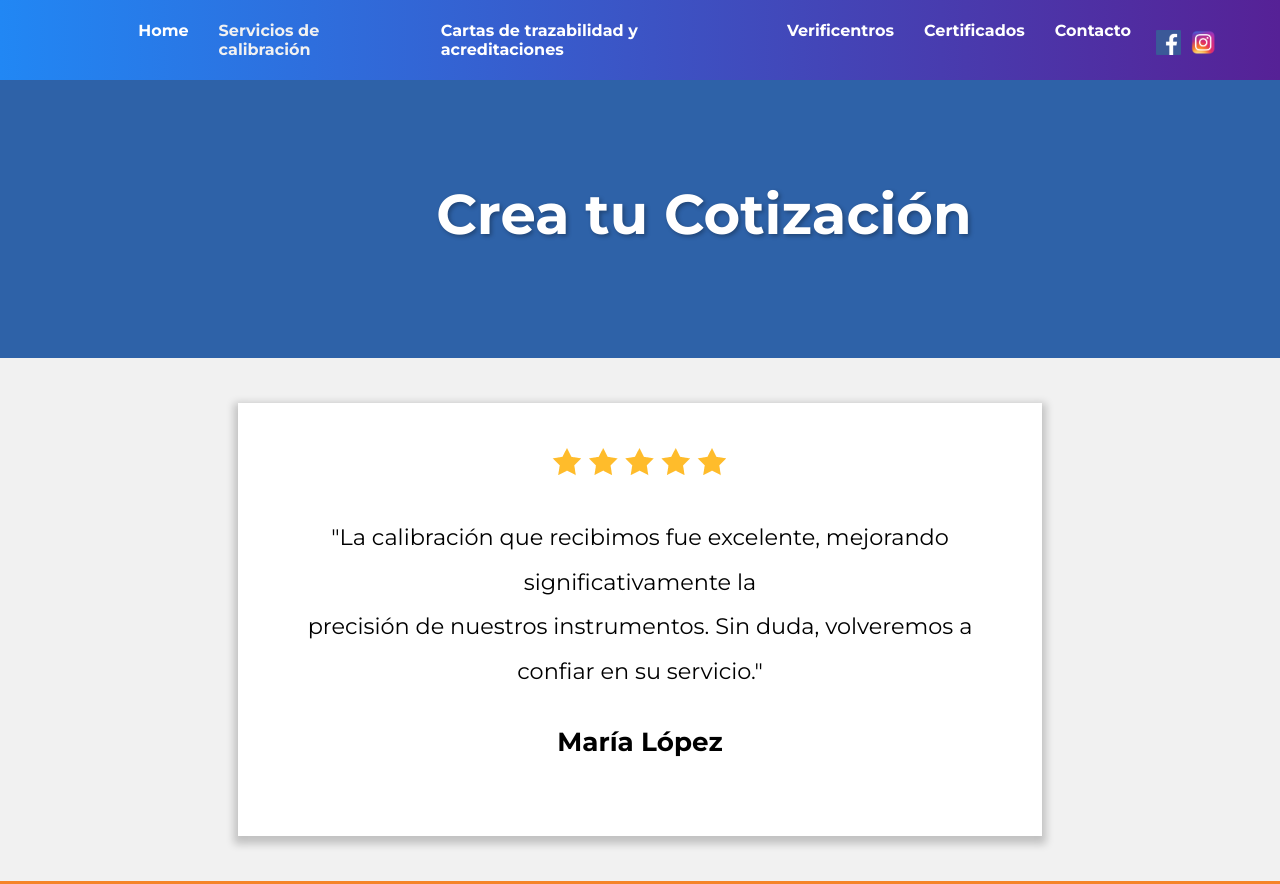
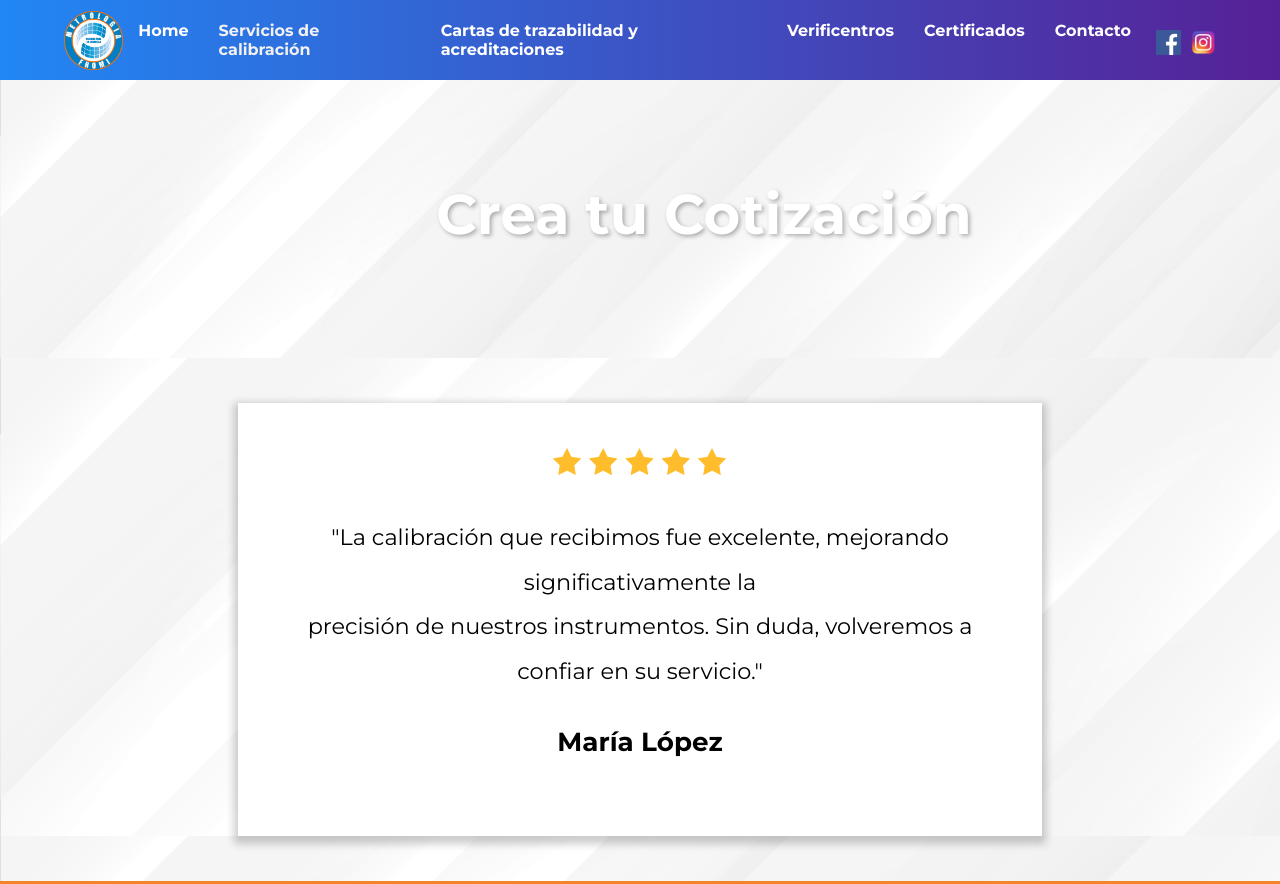
Before and after one commit to garpaks/FromiWeb, a plain HTML site: page Contacto.html in a window 1280 px wide. Shown: the top 884 px of the page. Drawn offline with Linux system fonts and the light colour scheme; the site is published under a folder, as on GitHub Pages, so addresses that start at the root find nothing.

Commit message:
Corrigiendo rutas de imagenes en CSS a relativas

```diff
--- a/CSS/Contacto.css
+++ b/CSS/Contacto.css
@@ -30,7 +30,7 @@ body {
 .header .logo {
   height: 60px;
   width: 60px;
-  background-image: url("/resources/Logo\ Metrología\ Fromi\ 2025\ ACTUALIZADO.png");
+  background-image: url("../resources/Logo\ Metrología\ Fromi\ 2025\ ACTUALIZADO.png");
   background-size: contain;
   background-repeat: no-repeat;
   background-position: center;
@@ -102,7 +102,7 @@ body {
   width: 100%;
   height: 100%;
   background-image: linear-gradient(to right, #2187f4, #0760ae);
-  background-image:url("/resources/textura.png");
+  background-image:url("../resources/textura.png");
   background-size: cover;
   background-repeat: no-repeat;
   z-index: 1;
@@ -131,7 +131,7 @@ body {
 
 /* Comentario */
 .comentarios-section {
-  background-image: url("/resources/textura.png");
+  background-image: url("../resources/textura.png");
 }
 
 .comentarios-container {
--- a/CSS/Servicios_de_Calibración.css
+++ b/CSS/Servicios_de_Calibración.css
@@ -39,7 +39,7 @@ body {
 .header .logo {
   height: 60px;
   width: 60px;
-  background-image: url("/resources/Logo\ Metrología\ Fromi\ 2025\ ACTUALIZADO.png");
+  background-image: url("../resources/Logo\ Metrología\ Fromi\ 2025\ ACTUALIZADO.png");
   background-size: contain;
   background-repeat: no-repeat;
   background-position: center;
@@ -115,7 +115,7 @@ body {
   width: 100%;
   height: 100%;
   background: linear-gradient(rgba(8, 77, 167, 0.8), rgba(46, 98, 168, 0.8)),
-   url("/resources/textura.png");
+   url("../resources/textura.png");
   background-size: cover;
   background-repeat: no-repeat;
   z-index: 1;
@@ -323,7 +323,7 @@ body {
 .panel-dos-container h1 {
   color: var(--primary-color);}
 .comentarios-section {
-  background-image: url("/resources/textura.png");
+  background-image: url("../resources/textura.png");
 }
 
 .panel-dos-container a {
--- a/CSS/index.css
+++ b/CSS/index.css
@@ -34,7 +34,7 @@ body {
 }
 
 .logo {
-  background-image: url("/resources/Logo\ Metrología\ Fromi\ 2025\ ACTUALIZADO.png");
+  background-image: url("../resources/Logo\ Metrología\ Fromi\ 2025\ ACTUALIZADO.png");
   background-size: contain;
   background-repeat: no-repeat;
   width: 150px;
@@ -91,7 +91,7 @@ body {
 }
 
 .hero {
-  background-image: url("/resources/INICIO/Banner\ inicio.jpeg");
+  background-image: url("../resources/INICIO/Banner\ inicio.jpeg");
   background-size: cover;
   background-position: center;
   height: 100vh;
@@ -488,7 +488,7 @@ body {
 
 .lema-section {
   background: linear-gradient(rgb(226, 225, 225, 0.92)),
-    url(/resources/fondoimagenlema.png);
+    url("../resources/fondoimagenlema.png");
 }
 
 .lema-container {
@@ -510,7 +510,7 @@ body {
 }
 
 .comentarios-section {
-  background-image: url("/resources/textura.png");
+  background-image: url("../resources/textura.png");
 }
 
 .comentarios-container {
--- a/CSS/plantilla_styles.css
+++ b/CSS/plantilla_styles.css
@@ -30,7 +30,7 @@ body {
 .header .logo {
   height: 60px;
   width: 60px;
-  background-image: url("/resources/Logo\ Metrología\ Fromi\ 2025\ ACTUALIZADO.png");
+  background-image: url("../resources/Logo\ Metrología\ Fromi\ 2025\ ACTUALIZADO.png");
   background-size: contain;
   background-repeat: no-repeat;
   background-position: center;
@@ -102,7 +102,7 @@ body {
   width: 100%;
   height: 100%;
   background-image: linear-gradient(to right, #2187f4, #0760ae);
-  background-image:url("/resources/textura.png");
+  background-image:url("../resources/textura.png");
   background-size: cover;
   background-repeat: no-repeat;
   z-index: 1;
@@ -131,7 +131,7 @@ body {
 
 /* Comentario */
 .comentarios-section {
-  background-image: url("/resources/textura.png");
+  background-image: url("../resources/textura.png");
 }
 
 .comentarios-container {
```
Also changed, not shown: CSS/certificados.css (line endings or trailing spaces), CSS/verificentros.css (line endings or trailing spaces).
